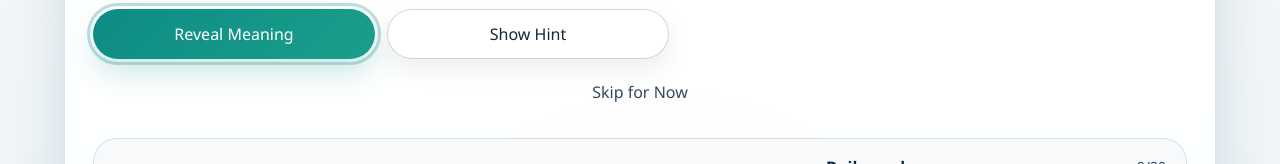
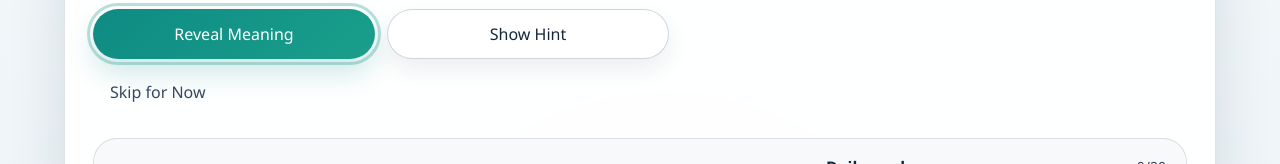
Before and after one commit to supillai/suomisanat-app, a React (Vite) app: page / in a window 1280 px wide. Shown: the part 491-655 px from the top of the page. Built offline with nearby package versions, Linux system fonts and the light colour scheme; no server answers.

Commit message:
fix(study): align desktop skip actions

```diff
--- a/src/features/study/StudyTab.tsx
+++ b/src/features/study/StudyTab.tsx
@@ -281,7 +281,7 @@ export const StudyTab = ({
               {studyHintLevel === 0 ? "Show Hint" : studyHintLevel >= studyHints.length ? "All Hints Shown" : "Show Another Hint"}
             </button>
           </div>
-          <button className="action-ghost w-full rounded-full px-4 py-2 text-sm font-semibold sm:w-auto" onClick={onNextStudyWord}>
+          <button className="action-ghost w-full self-stretch rounded-full px-4 py-2 text-sm font-semibold sm:w-auto sm:self-start" onClick={onNextStudyWord}>
             Skip for Now
           </button>
         </div>
@@ -297,7 +297,7 @@ export const StudyTab = ({
               Needs Practice
             </button>
           </div>
-          <button className="action-ghost w-full rounded-full px-4 py-2 text-sm font-semibold sm:w-auto" onClick={onNextStudyWord}>
+          <button className="action-ghost w-full self-stretch rounded-full px-4 py-2 text-sm font-semibold sm:w-auto sm:self-start" onClick={onNextStudyWord}>
             Skip Without Saving
           </button>
         </div>
```
Also changed, not shown: src/App.tsx (line endings or trailing spaces).
